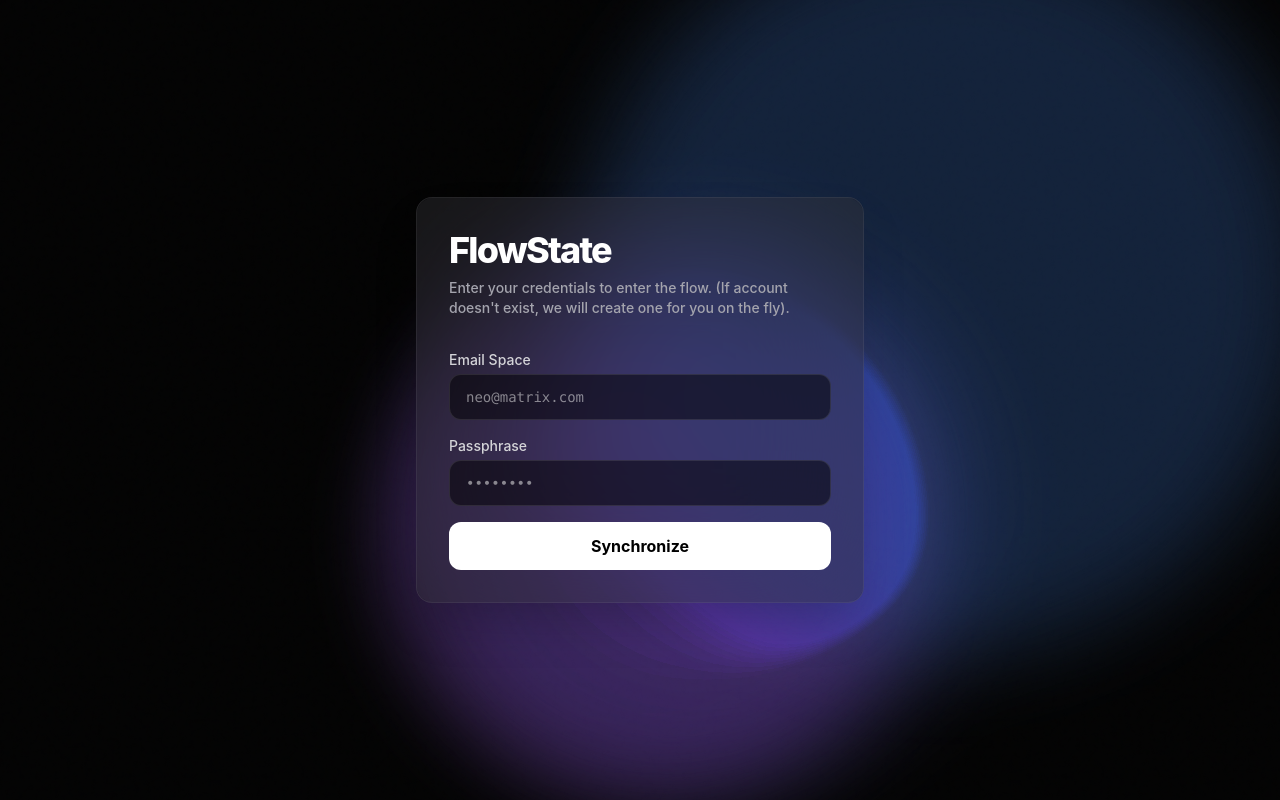
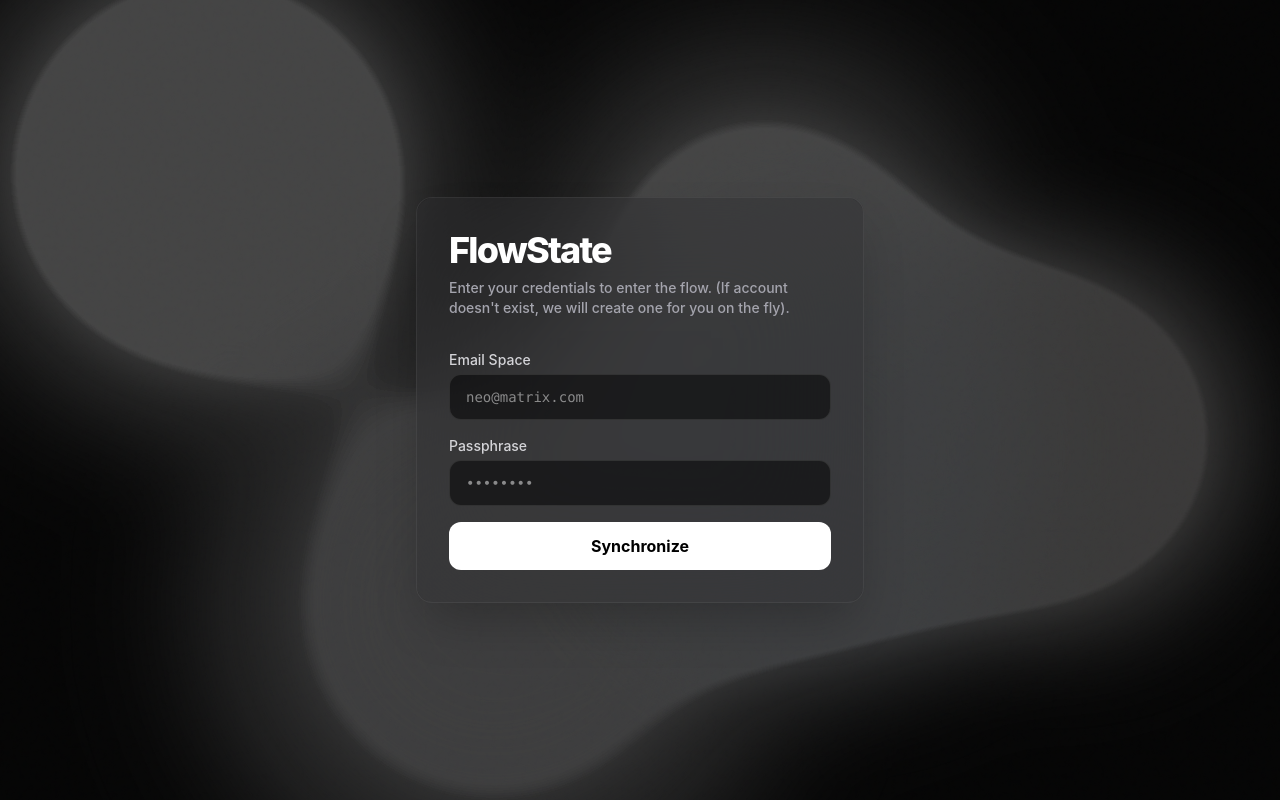
Before and after one commit to Nocturnal-Compiler/habit-tracker, a Next.js app: page /login in a window 1280 px wide. Built offline with nearby package versions, Linux system fonts and the light colour scheme.

Commit message:
enhance FluidBackground component with responsive design and improved animations

```diff
--- a/src/components/DashboardView.tsx
+++ b/src/components/DashboardView.tsx
@@ -50,7 +50,7 @@ export default function DashboardView({ initialHabits }: { initialHabits: any[]
       <FluidBackground />
       <Sidebar currentView={view} setView={setView} />
 
-      <main className="flex-1 ml-0 md:ml-72 p-6 md:p-12 lg:p-24 relative z-10 overflow-y-auto backdrop-blur-3xl bg-black/20 min-h-screen">
+      <main className="flex-1 ml-0 md:ml-72 p-6 md:p-12 lg:p-24 relative z-10 overflow-y-auto backdrop-blur-2xl bg-white/[0.02] border-l border-white/[0.05] min-h-screen">
         <div className="max-w-5xl mx-auto">
           <header className="mb-16 mt-10">
             <AnimatedTitle
--- a/src/components/FluidBackground.tsx
+++ b/src/components/FluidBackground.tsx
@@ -1,52 +1,100 @@
 "use client";
 
-import { motion } from "framer-motion";
+import { useEffect, useState } from "react";
+import { motion, useMotionValue, useSpring, useTransform } from "framer-motion";
 
 export default function FluidBackground() {
+  const [windowSize, setWindowSize] = useState({ width: 1000, height: 1000 });
+
+  useEffect(() => {
+    setWindowSize({ width: window.innerWidth, height: window.innerHeight });
+    const handleResize = () => setWindowSize({ width: window.innerWidth, height: window.innerHeight });
+    window.addEventListener("resize", handleResize);
+    return () => window.removeEventListener("resize", handleResize);
+  }, []);
+
+  const mouseX = useMotionValue(windowSize.width / 2);
+  const mouseY = useMotionValue(windowSize.height / 2);
+
+  useEffect(() => {
+    const handleMouseMove = (e: MouseEvent) => {
+      mouseX.set(e.clientX);
+      mouseY.set(e.clientY);
+    };
+    window.addEventListener("mousemove", handleMouseMove);
+    return () => window.removeEventListener("mousemove", handleMouseMove);
+  }, [mouseX, mouseY]);
+
+  const smoothX = useSpring(mouseX, { damping: 50, stiffness: 300 });
+  const smoothY = useSpring(mouseY, { damping: 50, stiffness: 300 });
+
+  const offsetX1 = useTransform(smoothX, [0, windowSize.width], [-150, 150]);
+  const offsetY1 = useTransform(smoothY, [0, windowSize.height], [-150, 150]);
+
+  const offsetX2 = useTransform(smoothX, [0, windowSize.width], [200, -200]);
+  const offsetY2 = useTransform(smoothY, [0, windowSize.height], [200, -200]);
+
+  const offsetX3 = useTransform(smoothX, [0, windowSize.width], [-80, 80]);
+  const offsetY3 = useTransform(smoothY, [0, windowSize.height], [80, -80]);
+
+  const offsetX4 = useTransform(smoothX, [0, windowSize.width], [120, -120]);
+  const offsetY4 = useTransform(smoothY, [0, windowSize.height], [-120, 120]);
+
+  const offsetX5 = useTransform(smoothX, [0, windowSize.width], [-180, 180]);
+  const offsetY5 = useTransform(smoothY, [0, windowSize.height], [180, -180]);
+
   return (
-    <div className="fixed inset-0 z-[-1] bg-[#030303] pointer-events-none overflow-hidden">
+    <div className="fixed inset-0 z-[-1] bg-[#050505] pointer-events-none overflow-hidden">
       {/* Gooey Filter Definition */}
       <svg className="hidden pointer-events-none absolute">
         <defs>
           <filter id="main-gooey">
-            <feGaussianBlur in="SourceGraphic" stdDeviation="30" result="blur" />
-            <feColorMatrix in="blur" mode="matrix" values="1 0 0 0 0  0 1 0 0 0  0 0 1 0 0  0 0 0 30 -15" result="gooey" />
+            <feGaussianBlur in="SourceGraphic" stdDeviation="40" result="blur" />
+            <feColorMatrix in="blur" mode="matrix" values="1 0 0 0 0  0 1 0 0 0  0 0 1 0 0  0 0 0 35 -15" result="gooey" />
             <feBlend in="SourceGraphic" in2="gooey" />
           </filter>
         </defs>
       </svg>
 
-      {/* Glowing Liquid Orbs */}
+      {/* Glowing Liquid Orbs (White and dispersed) */}
       <div
-        className="absolute inset-0 z-0 pointer-events-none opacity-60"
-        style={{ filter: "url(#main-gooey) drop-shadow(0 0 30px rgba(255,255,255,0.3))" }}
+        className="absolute inset-0 z-0 pointer-events-none opacity-[0.25] mix-blend-screen"
+        style={{ filter: "url(#main-gooey) drop-shadow(0 0 20px rgba(255,255,255,0.7))" }}
       >
+        {/* Top Left */}
         <motion.div
-          animate={{
-            x: ["0%", "20%", "-10%", "0%"],
-            y: ["0%", "30%", "-20%", "0%"],
-            scale: [1, 1.2, 0.8, 1],
-          }}
+          style={{ x: offsetX1, y: offsetY1 }}
+          animate={{ scale: [1, 1.2, 0.9, 1], opacity: [0.6, 0.9, 0.5, 0.6] }}
+          transition={{ duration: 15, repeat: Infinity, ease: "easeInOut" }}
+          className="absolute top-[-5%] left-[5%] w-[22rem] h-[22rem] bg-white rounded-full blur-3xl"
+        />
+        {/* Center Right */}
+        <motion.div
+          style={{ x: offsetX2, y: offsetY2 }}
+          animate={{ scale: [1, 0.85, 1.15, 1], opacity: [0.5, 0.8, 0.6, 0.5] }}
+          transition={{ duration: 18, repeat: Infinity, ease: "easeInOut" }}
+          className="absolute top-[35%] right-[5%] w-[26rem] h-[26rem] bg-stone-300 rounded-full blur-3xl"
+        />
+        {/* Bottom Left */}
+        <motion.div
+          style={{ x: offsetX3, y: offsetY3 }}
+          animate={{ scale: [1, 1.1, 0.95, 1], opacity: [0.7, 0.5, 0.8, 0.7] }}
+          transition={{ duration: 22, repeat: Infinity, ease: "easeInOut" }}
+          className="absolute bottom-[-10%] left-[20%] w-[32rem] h-[32rem] bg-zinc-200 rounded-full blur-3xl"
+        />
+        {/* Top Right */}
+        <motion.div
+          style={{ x: offsetX4, y: offsetY4 }}
+          animate={{ scale: [1, 1.25, 0.8, 1], opacity: [0.4, 0.7, 0.3, 0.4] }}
+          transition={{ duration: 20, repeat: Infinity, ease: "easeInOut" }}
+          className="absolute top-[10%] right-[30%] w-[20rem] h-[20rem] bg-white rounded-full blur-3xl"
+        />
+        {/* Bottom Right */}
+        <motion.div
+          style={{ x: offsetX5, y: offsetY5 }}
+          animate={{ scale: [1, 0.9, 1.1, 1], opacity: [0.6, 0.9, 0.5, 0.6] }}
           transition={{ duration: 25, repeat: Infinity, ease: "easeInOut" }}
-          className="absolute top-[20%] left-[30%] w-[30rem] h-[30rem] bg-indigo-500/30 rounded-full blur-2xl"
-        />
-        <motion.div
-          animate={{
-            x: ["0%", "-30%", "20%", "0%"],
-            y: ["0%", "-20%", "40%", "0%"],
-            scale: [1, 0.9, 1.1, 1],
-          }}
-          transition={{ duration: 30, repeat: Infinity, ease: "easeInOut" }}
-          className="absolute top-[40%] right-[20%] w-[35rem] h-[35rem] bg-purple-500/30 rounded-full blur-2xl"
-        />
-        <motion.div
-          animate={{
-            x: ["0%", "40%", "-30%", "0%"],
-            y: ["0%", "-40%", "10%", "0%"],
-            scale: [1, 1.3, 0.9, 1],
-          }}
-          transition={{ duration: 35, repeat: Infinity, ease: "easeInOut" }}
-          className="absolute bottom-[10%] left-[40%] w-[40rem] h-[40rem] bg-blue-500/30 rounded-full blur-2xl"
+          className="absolute bottom-[10%] right-[15%] w-[28rem] h-[28rem] bg-slate-200 rounded-full blur-3xl"
         />
       </div>
 
```
